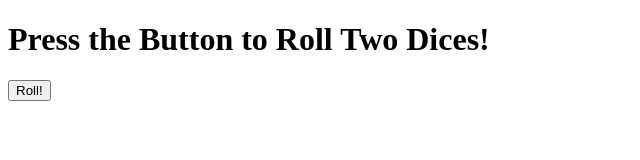
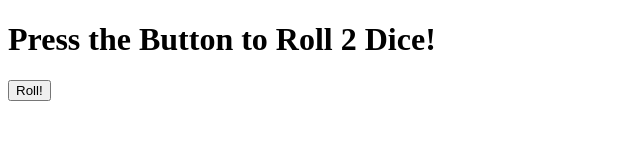
Before and after one commit to JessicaY33/Rolling-Dice-Program, a plain HTML site: page index.html in a window 1280 px wide. Shown: the whole page, without its empty margins (0-640 px from the left). Drawn offline with Linux system fonts and the light colour scheme.

Commit message:
Update index.html

```diff
--- a/index.html
+++ b/index.html
@@ -30,7 +30,7 @@
     </script>
 </head>
 <body>
-    <h1>Press the Button to Roll Two Dices!</h1>
+    <h1>Press the Button to Roll 2 Dice!</h1>
     <button onclick = "Roll()">Roll!</button>
 </body>
 </html>
```
